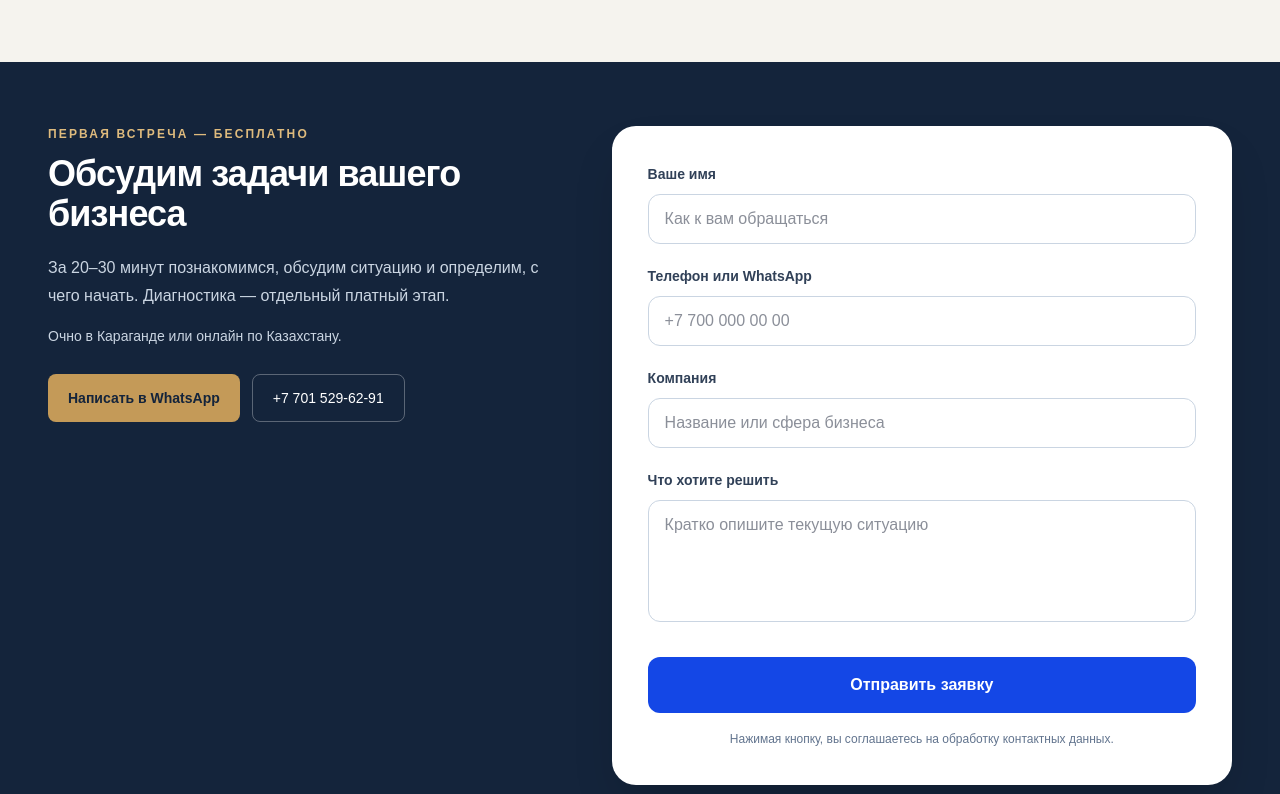
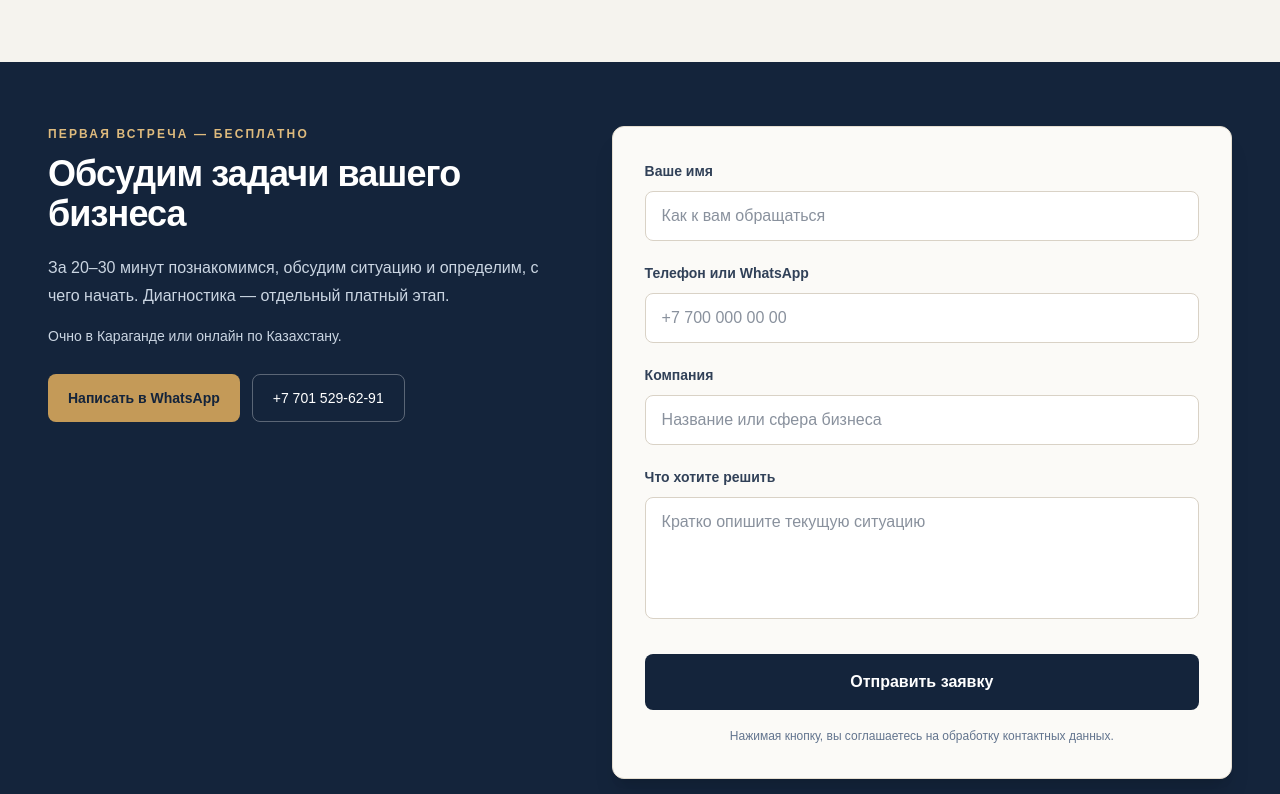
Before and after one commit to 19ilya77sh-cell/finance-consulting-landing, a Next.js app: page / in a window 1280 px wide. Shown: the part 4426-5220 px from the top of the page. Built offline with nearby package versions, Linux system fonts and the light colour scheme.

Commit message:
Align contact form inputs and button to FinControl design

```diff
--- a/app/components/ContactForm.tsx
+++ b/app/components/ContactForm.tsx
@@ -64,7 +64,7 @@ export default function ContactForm() {
   return (
     <form
       onSubmit={handleSubmit}
-      className="rounded-2xl bg-white p-5 text-[#172033] shadow-2xl shadow-black/20 sm:rounded-3xl sm:p-9"
+      className="rounded-xl border border-[#e5ded1] bg-[#fbfaf7] p-5 text-[#14243b] shadow-xl shadow-black/10 sm:p-8"
     >
       <div>
         <label htmlFor="name" className="text-sm font-semibold text-slate-700">
@@ -78,7 +78,7 @@ export default function ContactForm() {
           maxLength={100}
           autoComplete="name"
           placeholder="Как к вам обращаться"
-          className="mt-2 w-full rounded-xl border border-slate-300 px-4 py-3 outline-none transition focus:border-blue-700 focus:ring-2 focus:ring-blue-100"
+          className="mt-2 w-full rounded-lg border border-[#d9d2c6] bg-white px-4 py-3 outline-none transition focus:border-[#a57b42] focus:ring-2 focus:ring-[#c49a58]/20"
         />
       </div>
 
@@ -94,7 +94,7 @@ export default function ContactForm() {
           maxLength={50}
           autoComplete="tel"
           placeholder="+7 700 000 00 00"
-          className="mt-2 w-full rounded-xl border border-slate-300 px-4 py-3 outline-none transition focus:border-blue-700 focus:ring-2 focus:ring-blue-100"
+          className="mt-2 w-full rounded-lg border border-[#d9d2c6] bg-white px-4 py-3 outline-none transition focus:border-[#a57b42] focus:ring-2 focus:ring-[#c49a58]/20"
         />
       </div>
 
@@ -109,7 +109,7 @@ export default function ContactForm() {
           maxLength={150}
           autoComplete="organization"
           placeholder="Название или сфера бизнеса"
-          className="mt-2 w-full rounded-xl border border-slate-300 px-4 py-3 outline-none transition focus:border-blue-700 focus:ring-2 focus:ring-blue-100"
+          className="mt-2 w-full rounded-lg border border-[#d9d2c6] bg-white px-4 py-3 outline-none transition focus:border-[#a57b42] focus:ring-2 focus:ring-[#c49a58]/20"
         />
       </div>
 
@@ -123,7 +123,7 @@ export default function ContactForm() {
           rows={4}
           maxLength={2000}
           placeholder="Кратко опишите текущую ситуацию"
-          className="mt-2 w-full resize-none rounded-xl border border-slate-300 px-4 py-3 outline-none transition focus:border-blue-700 focus:ring-2 focus:ring-blue-100"
+          className="mt-2 w-full resize-none rounded-lg border border-[#d9d2c6] bg-white px-4 py-3 outline-none transition focus:border-[#a57b42] focus:ring-2 focus:ring-[#c49a58]/20"
         />
       </div>
 
@@ -135,7 +135,7 @@ export default function ContactForm() {
       <button
         type="submit"
         disabled={isSubmitting}
-        className="mt-7 w-full rounded-xl bg-blue-700 px-6 py-4 font-semibold text-white transition hover:bg-blue-800 disabled:cursor-not-allowed disabled:bg-blue-400"
+        className="mt-7 w-full rounded-lg bg-[#14243b] px-6 py-4 font-semibold text-white transition hover:bg-[#253e5c] disabled:cursor-not-allowed disabled:opacity-60"
       >
         {isSubmitting ? "Отправка..." : "Отправить заявку"}
       </button>
```
